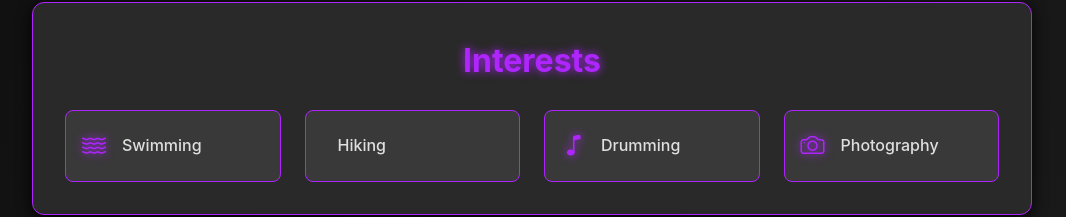
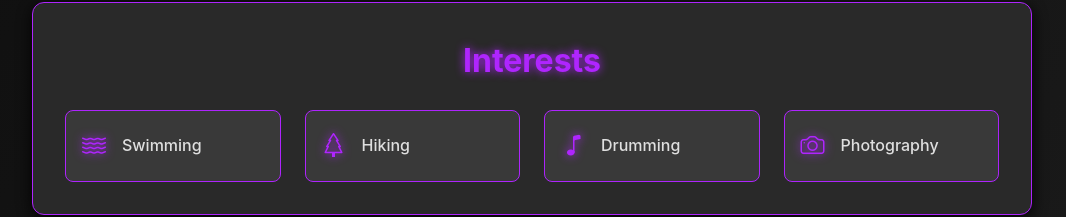
Before and after one commit to SFRATO/StevensWebsite, a React (Vite) app: page /media in a window 1280 px wide. Shown: the part 952-1169 px from the top of the page, without its empty margins (108-1174 px from the left). Built offline with nearby package versions, Linux system fonts and the light colour scheme; the HTML template or start-up script is replaced by a standard one.

Commit message:
Updated Media.jsx

```diff
--- a/src/components/Media.jsx
+++ b/src/components/Media.jsx
@@ -95,7 +95,7 @@ const Media = () => {
             >
               {[
                 { icon: "bi-water", text: "Swimming" },
-                { icon: "bi-mountain", text: "Hiking" },
+                { icon: "bi-tree", text: "Hiking" },
                 { icon: "bi-music-note", text: "Drumming" },
                 { icon: "bi-camera", text: "Photography" }
               ].map((interest, index) => (
```
